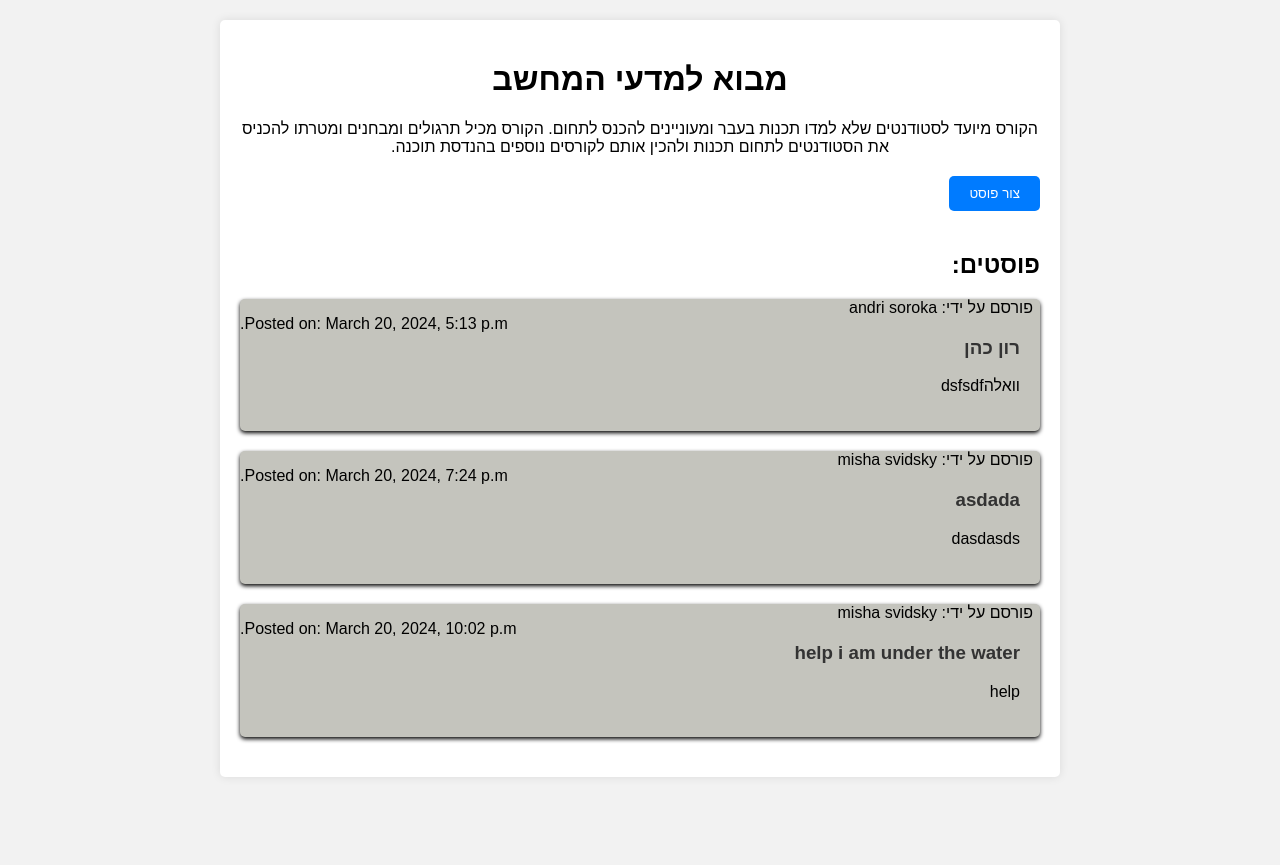
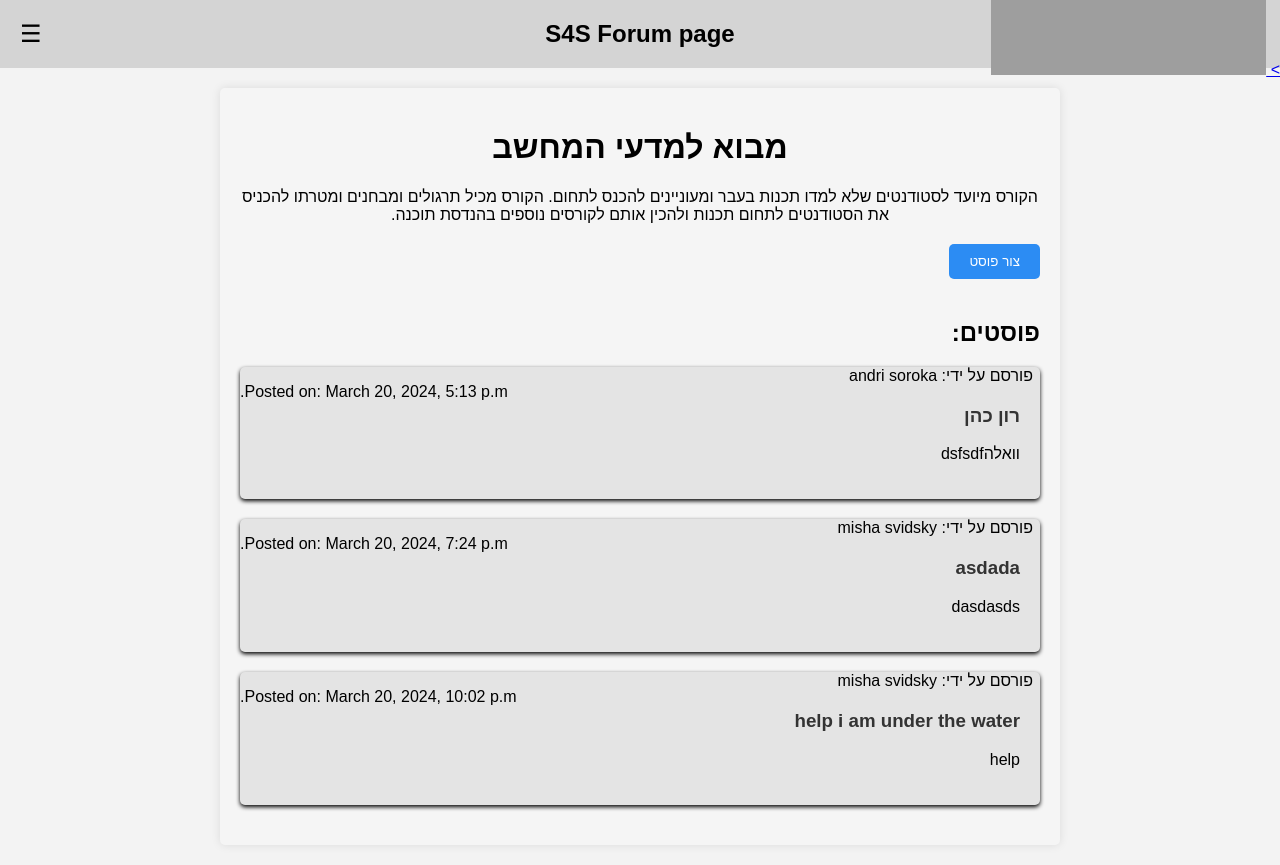
Before and after one commit to omerdani/StudentForStudent, a Django app: page /blog/1/ in a window 1280 px wide. Before the commit the page ends 777 px from the top, so only its background shows below. Run offline with Django 5.2, Linux system fonts and the light colour scheme; data comes from the database, SQL or seed files in the repository; both versions use the stored data as it was after the commit; grey boxes are pictures that could not be loaded.

Commit message:
update 1.24

```diff
--- a/templates/blog.detail.html
+++ b/templates/blog.detail.html
@@ -8,15 +8,62 @@
             font-family: Arial, sans-serif;
             margin: 0;
             padding: 0;
-            background-color: #f2f2f2;
+            background-color: rgba(197, 197, 197, 0.2);
             direction: rtl;
         }
-
+        header {
+            background-color: rgba(126, 126, 126, 0.26);
+            color: rgb(0, 0, 0);
+            display: flex;
+            justify-content: center; /* Center items horizontally */
+            align-items: center;
+            position: relative; /* Make header a relative container */
+        }
+        .menu-icon {
+            cursor: pointer;
+            font-size: 24px;
+            padding: 10px;
+            position: absolute; /* Position menu icon absolutely */
+            left: 10px; /* Position menu icon at the right */
+            top: 50%; /* Center menu icon vertically */
+            transform: translateY(-50%); /* Center menu icon vertically */
+        }
+        .sidebar {
+            width: 250px;
+            background-color: rgba(51, 51, 51, 0.64);
+            color: white;
+            height: 100vh;
+            position: fixed;
+            top: 0;
+            left: -250px;
+            transition: left 0.3s ease;
+            padding-top: 60px; /* Adjust to accommodate header */
+        }
+        .sidebar a {
+            display: block;
+            color: white;
+            padding: 10px;
+            padding-top: 50px; /* Add this line */
+            text-decoration: none;
+            direction: ltr;
+            font-weight: bold; /* Make the font bolder */
+            font-size: 16px; /* Increase the font size */
+        }
+        .sidebar a:hover {
+            background-color: rgba(85, 85, 85, 0);
+        }
+        .close-icon {
+            position: absolute;
+            top: 10px;
+            right: 10px;
+            cursor: pointer;
+            font-size: 20px;
+        }
         .container {
             max-width: 800px;
             margin: 20px auto;
             padding: 20px;
-            background-color: #fff;
+            background-color: rgba(255, 255, 255, 0.15);
             border-radius: 5px;
             box-shadow: 0 0 10px rgba(0, 0, 0, 0.1);
         }
@@ -27,7 +74,7 @@
         }
 
         .post {
-    background-color: #c4c4bd;
+            background-color: rgba(126, 126, 126, 0.15);
             border-radius: 5px;
             padding: 20px;
             margin-bottom: 20px;
@@ -67,9 +114,11 @@
         .post-author, .post-date {
             margin-right: 7px;
         }
-
+        .invert-color {
+            filter: invert(0);
+        }
         .create-post-button {
-            background-color: #007bff;
+            background-color: rgba(16, 126, 243, 0.88);
             color: #fff;
             border: none;
             padding: 10px 20px;
@@ -81,7 +130,11 @@
         .create-post-button:hover {
             background-color: #0056b3;
         }
-
+        .top-left {
+            position: absolute;
+            top: 0px;
+            right: 0;
+        }
         #create-post-form {
             display: none;
         }
@@ -90,7 +143,10 @@
 
 </head>
 <body>
-
+<header>
+    <div class="menu-icon" onclick="toggleSidebar(event)">☰</div>
+    <a href="/" style="text-decoration: none; color: inherit;"><h2>S4S Forum page</h2></a>
+</header>
     <div class="container">
 
         <div class="header">
@@ -99,7 +155,9 @@
         </div>
 
         <button class="create-post-button" onclick="toggleCreatePostForm()">צור פוסט</button>
-
+        <a href="{% url '' %}" class="top-left">>
+            <img src="https://i.imgur.com/YAy1rDP.png" alt="Clickable image" width="275" height="75" class="invert-color">
+        </a>
         <form id="create-post-form" method="post" action="{% url 'create_post' blog.id %}" style="display: none;">
             {% csrf_token %}
             <label for="title">Title:</label><br>
@@ -135,9 +193,29 @@
                 </div>
             {% endfor %}
         </div>
+            <div class="sidebar" id="sidebar">
+                <div class="close-icon" onclick="toggleSidebar(event)">×</div>
+                <a href="/My_Profile/">My Profile</a>
+                <a href="/Settings/">Settings</a>
+                <a href="/About_us/">About us</a>
+                <a href="{% url 'logout' %}">Sign Out</a>
+            </div>
     </div>
 
     <script>
+        function toggleSidebar(event) {
+        event.stopPropagation();
+        const sidebar = document.getElementById('sidebar');
+        sidebar.style.left = (sidebar.style.left === "0px") ? "-250px" : "0px";
+    }
+
+    // Close the menu when clicking outside of it
+    document.addEventListener('click', function(event) {
+        const sidebar = document.getElementById('sidebar');
+        if (!sidebar.contains(event.target)) {
+            sidebar.style.left = "-250px";
+        }
+    });
         function toggleCreatePostForm() {
             var form = document.getElementById("create-post-form");
             form.style.display = form.style.display === "none" ? "block" : "none";
```
Also changed, not shown: templates/MainForum.html (+42 -37 lines), db.sqlite3. Lines whose indentation alone changed are shown as unchanged.
